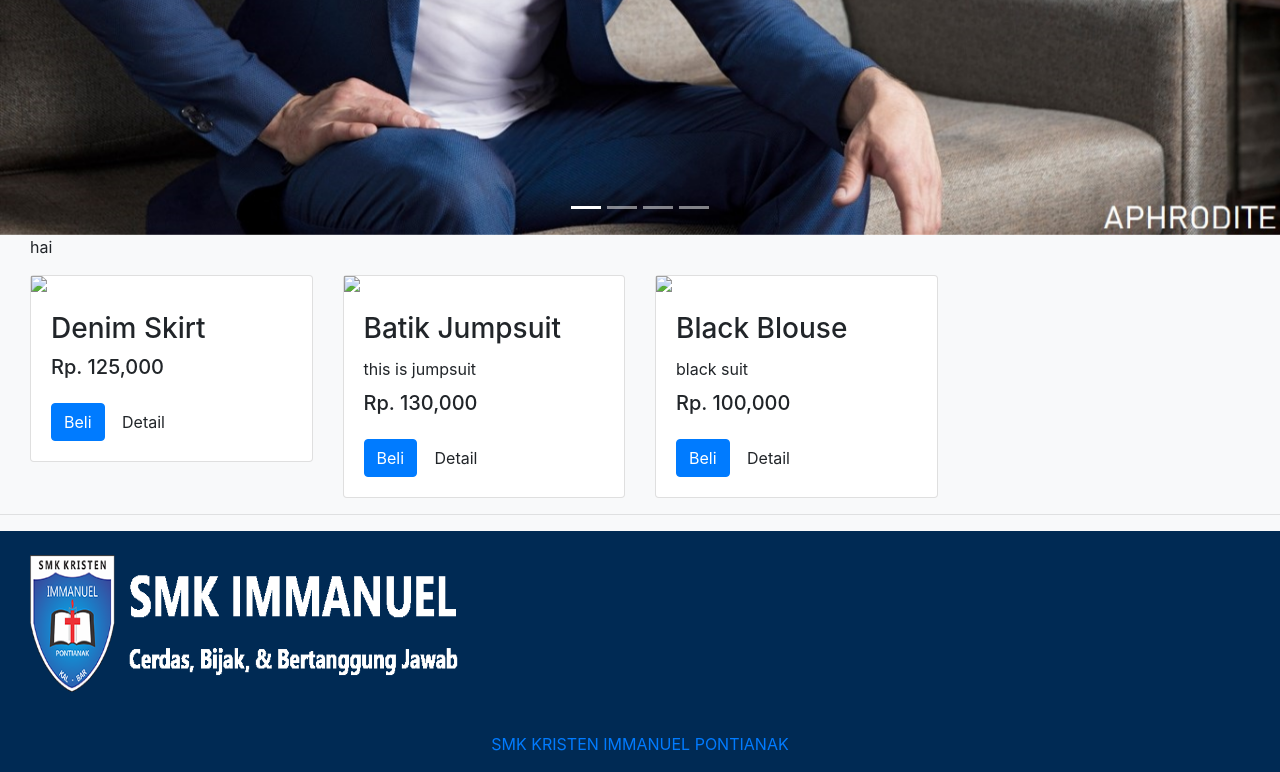
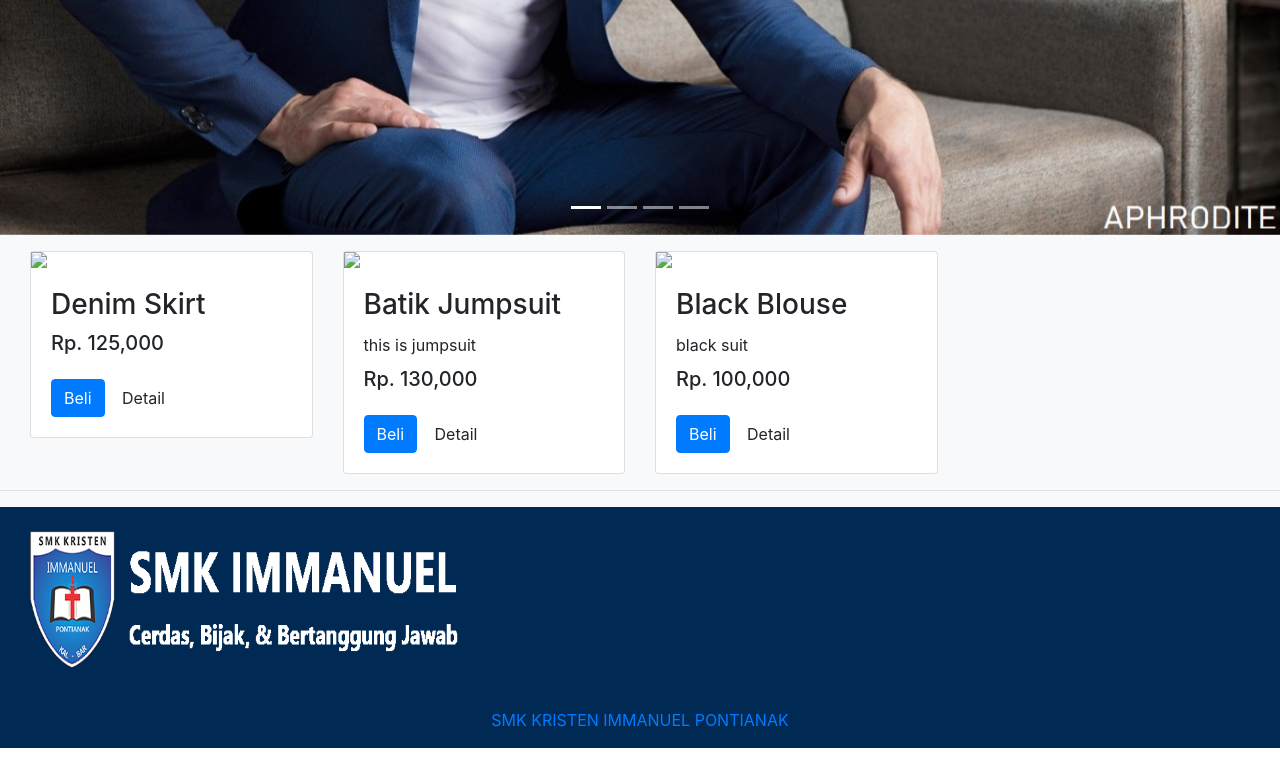
Before and after one commit to jocellynenatasyaa/website, a PHP site: page /website/home.php in a window 1280 px wide. Shown: the part 525-1297 px from the top of the page. After the commit the page ends 1273 px from the top, so only its background shows below. Run offline with PHP 8.4, Linux system fonts and the light colour scheme; a user stored in the database is signed in; data comes from the database, SQL or seed files in the repository; some libraries are stand-ins or nearby versions.

Commit message:
hai nya hilang

```diff
--- a/home.php
+++ b/home.php
@@ -229,15 +229,6 @@
 
     <!-- flash sale -->
 
-<div class="container">
-    <div class="row">
-        <div class="col-6">
-            hai
-        </div>
-        <div class="col-6">
-        </div>
-    </div>
-</div>
 
 
 
```
